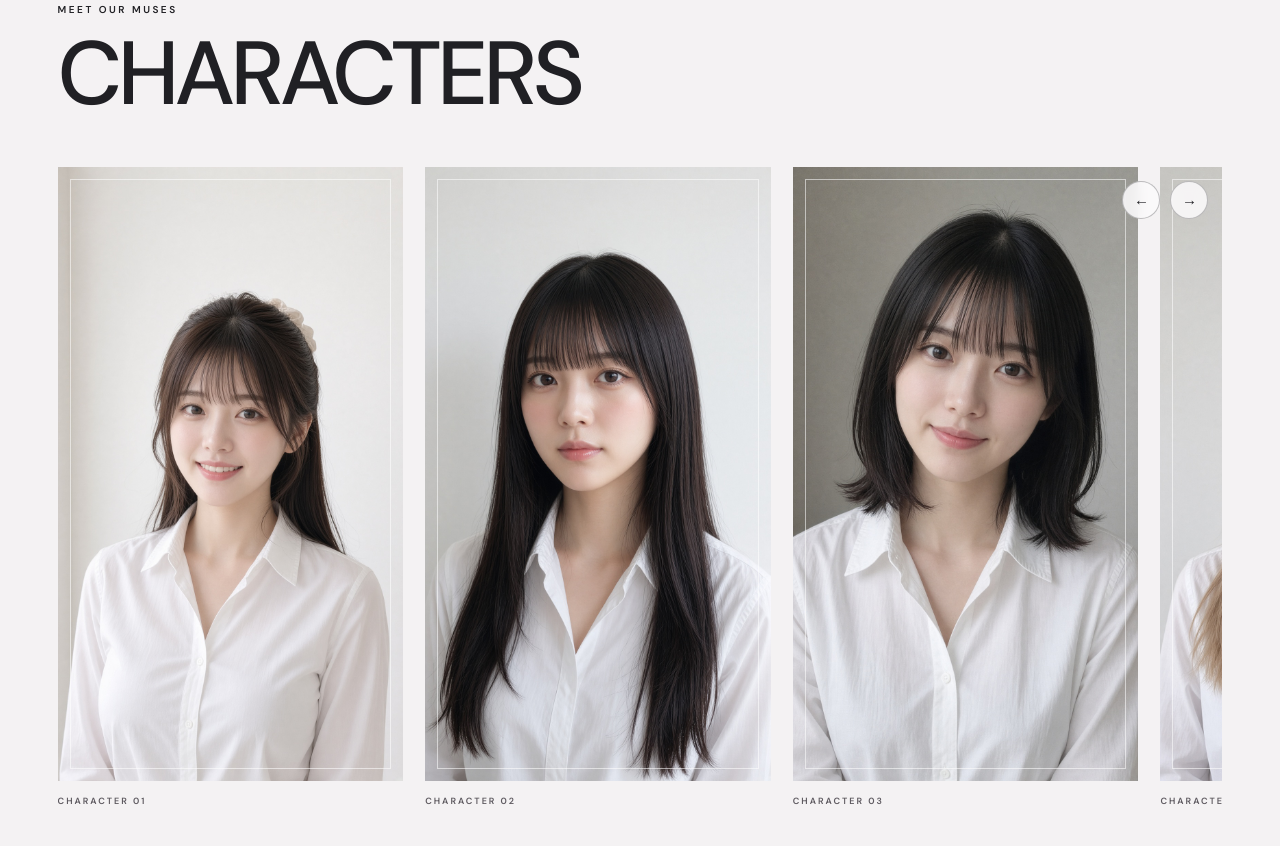
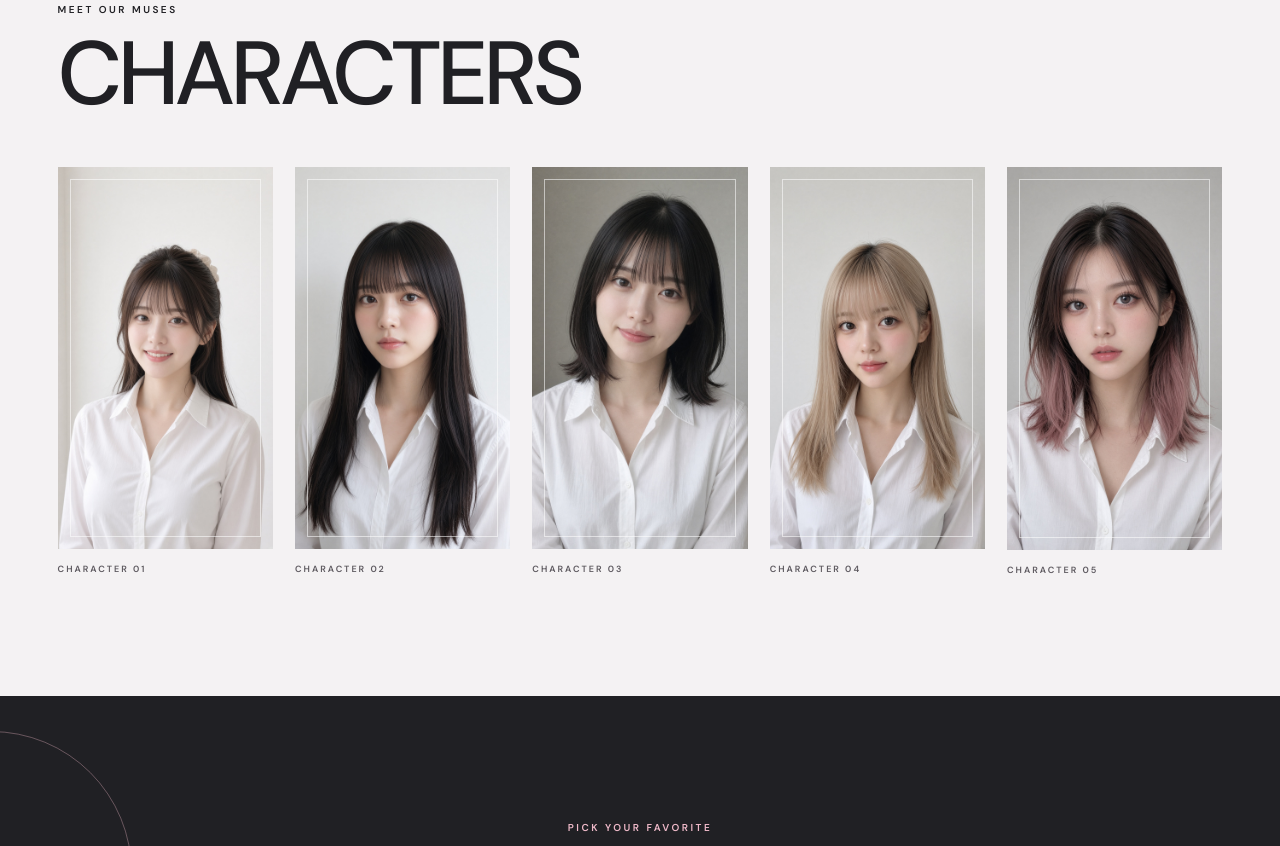
Before and after one commit to tarutogame-afk/AI-Lab-jp, a plain HTML site: page index.html in a window 1280 px wide. Shown: the part 917-1763 px from the top of the page. Drawn offline with nearby package versions, Linux system fonts and the light colour scheme; a web font is replaced by a local one.

Commit message:
Restore stable character layout

```diff
--- a/css/style.css
+++ b/css/style.css
@@ -17,19 +17,13 @@
 .hero-bottom>p span{color:#a94f70}
 .hero-link{font-weight:600;border-bottom-color:rgba(37,33,38,.55)}
 .hero-link:hover{color:#a94f70;border-color:#a94f70}
-.characters{background:#f4f2f3;max-width:100%;min-width:0;overflow:hidden;contain:inline-size}
+.characters{background:#f4f2f3}
 .characters .section-heading{margin-bottom:52px}
-.character-carousel-shell{position:relative;width:100%;max-width:100%;min-width:0;overflow:hidden}
-.character-carousel{width:100%;max-width:100%;min-width:0;overflow-x:auto;overflow-y:hidden;scroll-snap-type:x mandatory;scroll-padding-left:0;scroll-behavior:smooth;overscroll-behavior-x:contain;-webkit-overflow-scrolling:touch;scrollbar-width:none}
-.character-carousel::-webkit-scrollbar{display:none}
-.character-grid{display:flex;flex-wrap:nowrap;gap:22px;width:max-content;min-width:100%}
-.character-card{min-width:0;flex:0 0 clamp(300px,27vw,420px);scroll-snap-align:start;scroll-snap-stop:always}
-.character-nav{position:absolute;z-index:2;top:14px;width:38px;height:38px;padding:0;border:1px solid rgba(32,32,36,.28);border-radius:50%;background:rgba(251,250,251,.88);color:var(--ink);display:grid;place-items:center;font-size:15px;cursor:pointer;backdrop-filter:blur(6px);transition:.25s}
-.character-nav:hover{background:var(--ink);color:#fff;border-color:var(--ink)}
-.character-nav-prev{right:62px}.character-nav-next{right:14px}
+.character-grid{display:grid;grid-template-columns:repeat(5,minmax(0,1fr));gap:22px}
+.character-card{min-width:0}
 .character-image-wrap{aspect-ratio:9/16;overflow:hidden;background:linear-gradient(145deg,#f8eaee 0%,#e8e3e6 55%,#dbc9cf 100%);position:relative}
 .character-image-wrap:after{content:"";position:absolute;inset:12px;border:1px solid rgba(255,255,255,.55);pointer-events:none}
-.character-image-wrap img{width:100%;height:100%;display:block;object-fit:cover;object-position:var(--character-position,center)}
+.character-image-wrap img{width:100%;height:100%;display:block;object-fit:cover;object-position:center}
 .character-image-wrap img[hidden]{display:none}
 .character-card>p{margin:14px 0 0;font-size:9px;font-weight:600;letter-spacing:2px;color:#5e5a60}
 .social-links>.social-item{display:grid;grid-template-columns:1fr 1fr 30px;align-items:center;padding:23px 5px;border-bottom:1px solid var(--line)}
@@ -37,5 +31,5 @@
 .social-links>.social-item small{color:var(--muted);letter-spacing:1px}
 .social-links>.social-item b{font-size:18px}
 @media(max-width:760px){.hero h1{font-size:48px}}
-@media(max-width:760px){.characters,.vote,.sns{scroll-margin-top:70px}.characters .section-heading{margin-bottom:34px}.character-grid{gap:16px}.character-card{flex-basis:82vw}.character-nav{display:none}.character-image-wrap{aspect-ratio:9/16}.character-card>p{margin-top:11px}.social-links>.social-item{grid-template-columns:1fr auto 30px}.social-links>.social-item small{display:block;font-size:8px}}
+@media(max-width:760px){.characters,.vote,.sns{scroll-margin-top:70px}.characters .section-heading{margin-bottom:34px}.character-grid{grid-template-columns:1fr;gap:38px}.character-image-wrap{aspect-ratio:9/16}.character-card>p{margin-top:11px}.social-links>.social-item{grid-template-columns:1fr auto 30px}.social-links>.social-item small{display:block;font-size:8px}}
 @media(prefers-reduced-motion:reduce){html{scroll-behavior:auto}*,*:before,*:after{transition:none!important}}
--- a/index.html
+++ b/index.html
@@ -9,8 +9,8 @@
   <link rel="preconnect" href="https://fonts.googleapis.com">
   <link rel="preconnect" href="https://fonts.gstatic.com" crossorigin>
   <link href="https://fonts.googleapis.com/css2?family=DM+Sans:wght@400;500;600&family=Noto+Sans+JP:wght@400;500;700&family=Playfair+Display:ital,wght@0,600;1,600&display=swap" rel="stylesheet">
-  <link rel="stylesheet" href="css/style.css?v=11">
-  <script src="js/main.js?v=5" defer></script>
+  <link rel="stylesheet" href="css/style.css?v=17">
+  <script src="js/main.js?v=6" defer></script>
 </head>
 <body>
   <header class="site-header">
@@ -35,9 +35,6 @@
 
     <section class="section characters" id="characters" aria-labelledby="characters-title">
       <div class="section-heading"><div><p class="eyebrow">MEET OUR MUSES</p><h2 id="characters-title">CHARACTERS</h2></div></div>
-      <div class="character-carousel-shell">
-        <button class="character-nav character-nav-prev" type="button" aria-label="前のキャラクターを表示" data-character-prev>←</button>
-        <div class="character-carousel" data-character-carousel tabindex="0" aria-label="キャラクター一覧">
       <div class="character-grid">
         <article class="character-card">
           <div class="character-image-wrap"><img src="images/ai/top.jpg" alt="AIのキャラクタービジュアル" onerror="this.hidden=true"></div>
@@ -59,9 +56,6 @@
           <div class="character-image-wrap"><img src="images/kumi/top.jpg" alt="KUMIのキャラクタービジュアル" onerror="this.hidden=true"></div>
           <p>CHARACTER 05</p>
         </article>
-          </div>
-        </div>
-        <button class="character-nav character-nav-next" type="button" aria-label="次のキャラクターを表示" data-character-next>→</button>
       </div>
     </section>
 
--- a/js/main.js
+++ b/js/main.js
@@ -20,14 +20,3 @@ navigation.querySelectorAll('a').forEach((link) => {
 document.querySelector('[data-vote]').addEventListener('click', (event) => {
   event.currentTarget.innerHTML = 'VOTING OPENS SOON <span>♡</span>';
 });
-
-const characterCarousel = document.querySelector('[data-character-carousel]');
-const scrollCharacters = (direction) => {
-  const card = characterCarousel.querySelector('.character-card');
-  const track = characterCarousel.querySelector('.character-grid');
-  const gap = Number.parseFloat(getComputedStyle(track).gap) || 0;
-  characterCarousel.scrollLeft += direction * (card.offsetWidth + gap);
-};
-
-document.querySelector('[data-character-prev]').addEventListener('click', () => scrollCharacters(-1));
-document.querySelector('[data-character-next]').addEventListener('click', () => scrollCharacters(1));
```
Lines whose indentation alone changed are shown as unchanged.
